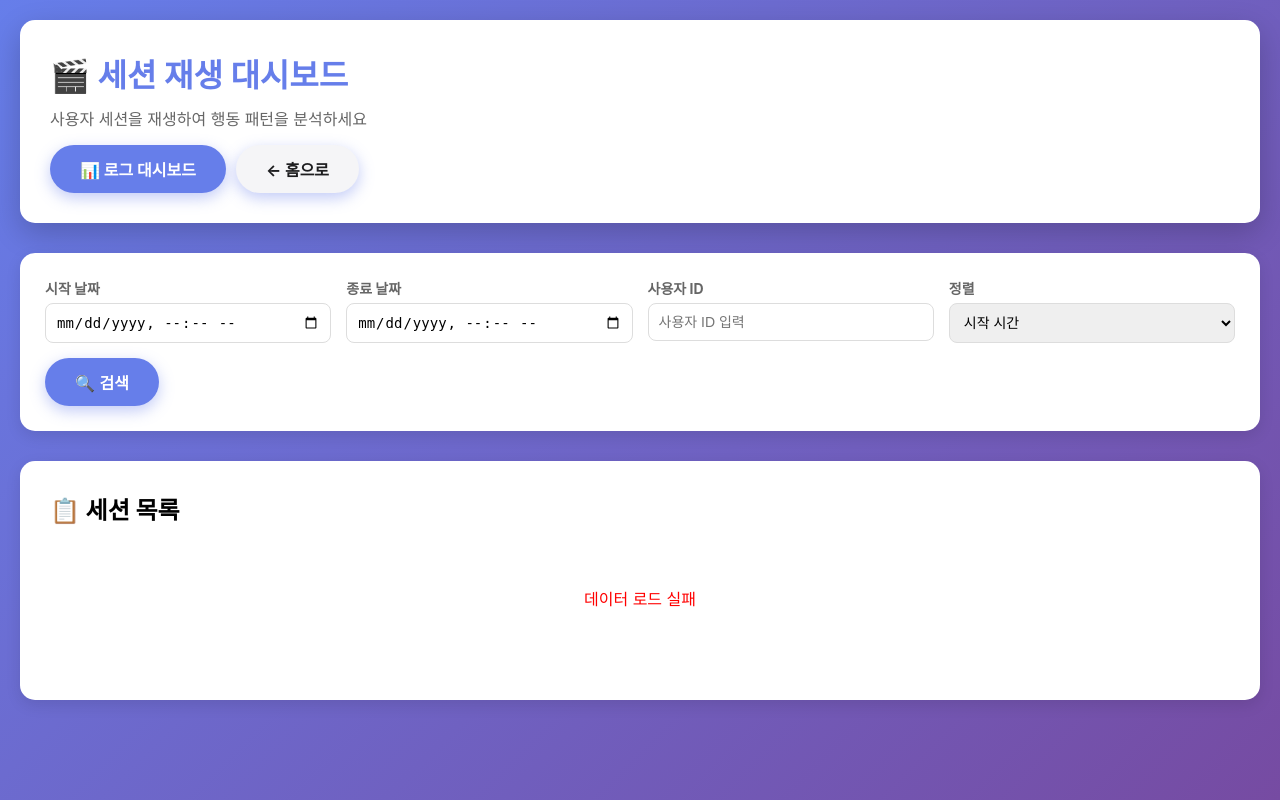
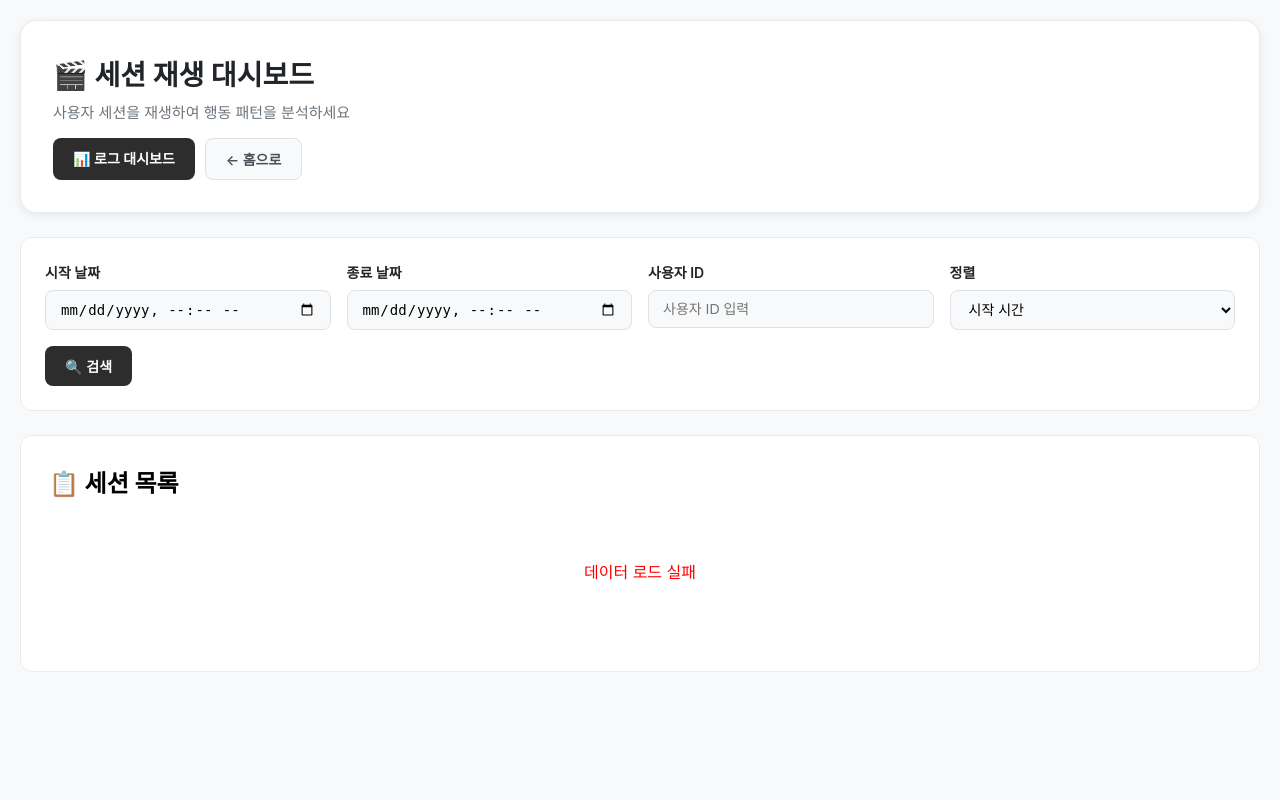
Before and after one commit to huisikkim/payFlow, a Python web app: template src/main/resources/templates/session-replay-dashboard.html in a window 1280 px wide. Run offline with Jinja, Linux system fonts and the light colour scheme; the template is opened without the code that fills it, so the values that code supplies are empty.

Commit message:
- css 변경

```diff
--- a/src/main/resources/templates/index.html
+++ b/src/main/resources/templates/index.html
@@ -181,11 +181,11 @@
         <form id="login-form" style="display: none;">
             <div class="form-group">
                 <label for="username">아이디</label>
-                <input type="text" id="username" value="user" required>
+                <input type="text" id="username" value="admin" required>
             </div>
             <div class="form-group">
                 <label for="password">비밀번호</label>
-                <input type="password" id="password" value="password123" required>
+                <input type="password" id="password" value="admin" required>
             </div>
             <button type="submit" class="btn">로그인</button>
             <div class="loading" id="login-loading">로그인 중...</div>
--- a/src/main/resources/templates/session-replay-dashboard.html
+++ b/src/main/resources/templates/session-replay-dashboard.html
@@ -13,7 +13,7 @@
 
         body {
             font-family: -apple-system, BlinkMacSystemFont, 'Segoe UI', Roboto, Oxygen, Ubuntu, sans-serif;
-            background: linear-gradient(135deg, #667eea 0%, #764ba2 100%);
+            background: #f8f9fa;
             min-height: 100vh;
             padding: 20px;
         }
@@ -25,36 +25,38 @@
 
         .header {
             background: white;
-            padding: 30px;
-            border-radius: 15px;
-            box-shadow: 0 10px 30px rgba(0,0,0,0.2);
-            margin-bottom: 30px;
+            padding: 32px;
+            border-radius: 16px;
+            box-shadow: 0 2px 8px rgba(0,0,0,0.08);
+            margin-bottom: 24px;
+            border: 1px solid #e9ecef;
         }
 
         .header h1 {
-            color: #667eea;
-            font-size: 32px;
-            margin-bottom: 10px;
+            color: #212529;
+            font-size: 28px;
+            margin-bottom: 8px;
+            font-weight: 700;
         }
 
         .header p {
-            color: #666;
-            font-size: 16px;
+            color: #6c757d;
+            font-size: 15px;
         }
 
         .filter-section {
             background: white;
-            padding: 25px;
-            border-radius: 15px;
-            box-shadow: 0 5px 15px rgba(0,0,0,0.1);
-            margin-bottom: 30px;
+            padding: 24px;
+            border-radius: 12px;
+            border: 1px solid #e9ecef;
+            margin-bottom: 24px;
         }
 
         .filter-grid {
             display: grid;
             grid-template-columns: repeat(auto-fit, minmax(200px, 1fr));
-            gap: 15px;
-            margin-bottom: 15px;
+            gap: 16px;
+            margin-bottom: 16px;
         }
 
         .filter-group {
@@ -63,42 +65,48 @@
         }
 
         .filter-group label {
-            color: #666;
+            color: #212529;
             font-size: 14px;
-            margin-bottom: 5px;
-            font-weight: bold;
+            margin-bottom: 8px;
+            font-weight: 600;
         }
 
         .filter-group input, .filter-group select {
-            padding: 10px;
-            border: 1px solid #ddd;
+            padding: 10px 14px;
+            border: 1px solid #dee2e6;
             border-radius: 8px;
             font-size: 14px;
+            background: #f8f9fa;
+            transition: all 0.2s;
+        }
+
+        .filter-group input:focus, .filter-group select:focus {
+            outline: none;
+            border-color: #2d2d2d;
+            background: white;
         }
 
         .filter-btn {
-            background: #667eea;
+            background: #2d2d2d;
             color: white;
             border: none;
-            padding: 12px 30px;
-            border-radius: 25px;
+            padding: 10px 20px;
+            border-radius: 8px;
             cursor: pointer;
-            font-size: 16px;
-            font-weight: bold;
-            box-shadow: 0 5px 15px rgba(102, 126, 234, 0.4);
-            transition: all 0.3s;
+            font-size: 14px;
+            font-weight: 600;
+            transition: all 0.2s;
         }
 
         .filter-btn:hover {
-            background: #5568d3;
-            transform: translateY(-2px);
+            background: #1a1a1a;
         }
 
         .sessions-table {
             background: white;
-            padding: 30px;
-            border-radius: 15px;
-            box-shadow: 0 5px 15px rgba(0,0,0,0.1);
+            padding: 28px;
+            border-radius: 12px;
+            border: 1px solid #e9ecef;
         }
 
         table {
@@ -111,16 +119,19 @@
         }
 
         th {
-            padding: 15px;
+            padding: 14px 16px;
             text-align: left;
-            color: #333;
-            font-weight: bold;
-            border-bottom: 2px solid #dee2e6;
+            color: #212529;
+            font-weight: 600;
+            border-bottom: 2px solid #e9ecef;
+            font-size: 14px;
         }
 
         td {
-            padding: 15px;
-            border-bottom: 1px solid #dee2e6;
+            padding: 14px 16px;
+            border-bottom: 1px solid #f1f3f5;
+            font-size: 14px;
+            color: #495057;
         }
 
         tbody tr:hover {
@@ -128,64 +139,98 @@
         }
 
         .view-btn {
-            background: #667eea;
+            background: #2d2d2d;
             color: white;
             border: none;
-            padding: 8px 20px;
-            border-radius: 20px;
+            padding: 8px 16px;
+            border-radius: 6px;
             cursor: pointer;
-            font-size: 14px;
-            transition: all 0.3s;
+            font-size: 13px;
+            font-weight: 600;
+            transition: all 0.2s;
         }
 
         .view-btn:hover {
-            background: #5568d3;
+            background: #1a1a1a;
         }
 
         .pagination {
             display: flex;
             justify-content: center;
-            gap: 10px;
+            gap: 8px;
             margin-top: 20px;
         }
 
         .page-btn {
             background: white;
-            border: 1px solid #667eea;
-            color: #667eea;
-            padding: 8px 15px;
-            border-radius: 8px;
+            border: 1px solid #dee2e6;
+            color: #495057;
+            padding: 8px 14px;
+            border-radius: 6px;
             cursor: pointer;
-            transition: all 0.3s;
+            transition: all 0.2s;
+            font-size: 14px;
+            font-weight: 500;
         }
 
-        .page-btn:hover, .page-btn.active {
-            background: #667eea;
+        .page-btn:hover {
+            background: #f8f9fa;
+            border-color: #adb5bd;
+        }
+
+        .page-btn.active {
+            background: #2d2d2d;
             color: white;
+            border-color: #2d2d2d;
         }
 
         .loading {
             text-align: center;
             padding: 40px;
-            color: #666;
+            color: #6c757d;
         }
 
         .duration-badge {
-            background: #e3f2fd;
-            color: #1976d2;
-            padding: 5px 12px;
-            border-radius: 15px;
+            background: #e7f3ff;
+            color: #0969da;
+            padding: 4px 10px;
+            border-radius: 6px;
             font-size: 12px;
-            font-weight: bold;
+            font-weight: 600;
         }
 
         .events-badge {
-            background: #f3e5f5;
-            color: #7b1fa2;
-            padding: 5px 12px;
-            border-radius: 15px;
+            background: #f6f0ff;
+            color: #8250df;
+            padding: 4px 10px;
+            border-radius: 6px;
             font-size: 12px;
-            font-weight: bold;
+            font-weight: 600;
+        }
+
+        .btn-group {
+            display: flex;
+            gap: 10px;
+            margin-top: 16px;
+            flex-wrap: wrap;
+        }
+
+        .btn-secondary {
+            background: #f8f9fa;
+            color: #495057;
+            border: 1px solid #dee2e6;
+        }
+
+        .btn-secondary:hover {
+            background: #e9ecef;
+        }
+
+        code {
+            background: #f8f9fa;
+            padding: 2px 6px;
+            border-radius: 4px;
+            font-size: 13px;
+            color: #212529;
         }
     </style>
 </head>
@@ -194,9 +239,9 @@
         <div class="header">
             <h1>🎬 세션 재생 대시보드</h1>
             <p>사용자 세션을 재생하여 행동 패턴을 분석하세요</p>
-            <div style="display: flex; gap: 10px; margin-top: 15px;">
+            <div class="btn-group">
                 <a href="/logs/dashboard" class="filter-btn" style="text-decoration: none; display: inline-block;">📊 로그 대시보드</a>
-                <a href="/" class="filter-btn" style="text-decoration: none; display: inline-block; background: #f5f5f7; color: #1d1d1f;">← 홈으로</a>
+                <a href="/" class="filter-btn btn-secondary" style="text-decoration: none; display: inline-block;">← 홈으로</a>
             </div>
         </div>
 
```
Also changed, not shown: src/main/resources/templates/fail.html (+24 -19 lines), src/main/resources/templates/home.html (+4 -9 lines), src/main/resources/templates/log-dashboard.html (+102 -68 lines), src/main/resources/templates/success.html (+26 -20 lines).
